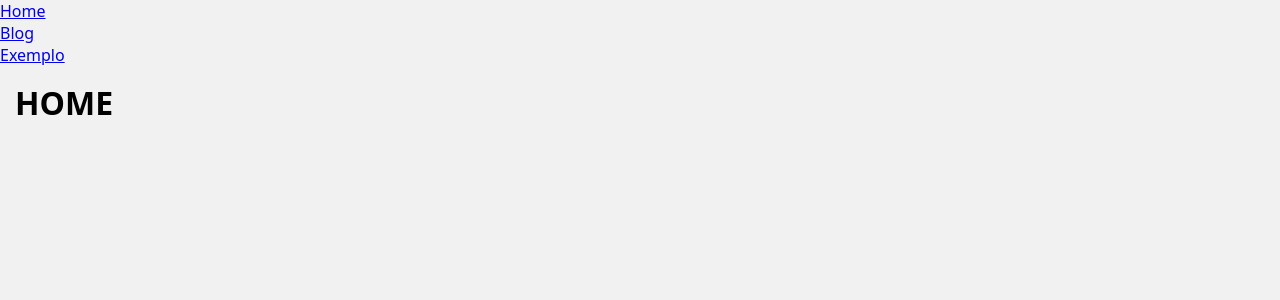
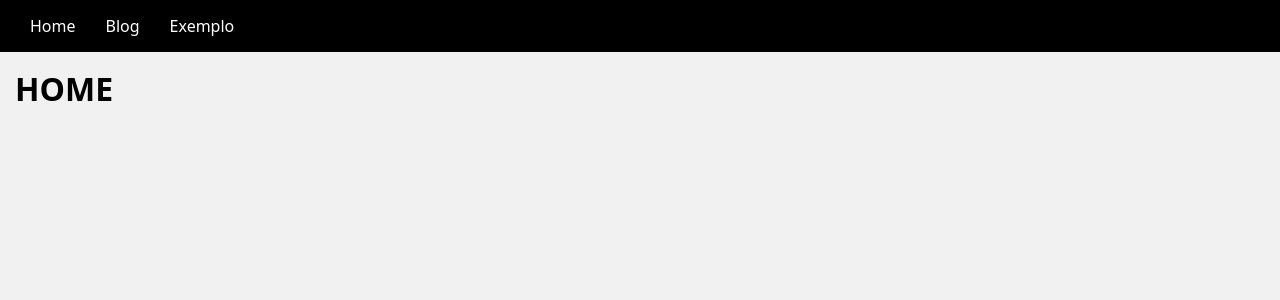
Before and after one commit to LinekerCalseverini/ola_django, a Django app: page / in a window 1280 px wide. Shown: the top 300 px of the page. Run offline with Django 4.2, Linux system fonts and the light colour scheme.

Commit message:
[#C006] Estilizando o CSS da nav de menu

```diff
--- a/base/global/partials/menu.html
+++ b/base/global/partials/menu.html
@@ -1,5 +1,5 @@
-<nav>
-    <ul>
+<nav class="menu">
+    <ul class="menu__links">
         <li>
             <a href="{% url 'home:home' %}">Home</a>
         </li>
--- a/base/static/global/css/style.css
+++ b/base/static/global/css/style.css
@@ -5,6 +5,15 @@
   margin: 0;
   padding: 0;
   box-sizing: border-box;
+}
+
+a {
+  color: #0078e8;
+  text-decoration: none;
+}
+
+a:hover {
+  text-decoration: underline;
 }
 
 html {
@@ -30,6 +39,21 @@ body {
   box-shadow: 5px 2px 5px rgba(0, 0, 0, 10%);
 }
 
+.menu {
+  background-color: #000;
+  padding: 1.5rem;
+}
+
+.menu__links {
+  list-style: none;
+  display:flex;
+}
+
+.menu__links a {
+  color: #fff;
+  padding: 1.5rem;
+}
+
 @media (min-width: 600px) {
   .content:not(:has(.single-post)) {
     grid-template-columns: repeat(auto-fill, minmax(32rem, 1fr));
```
